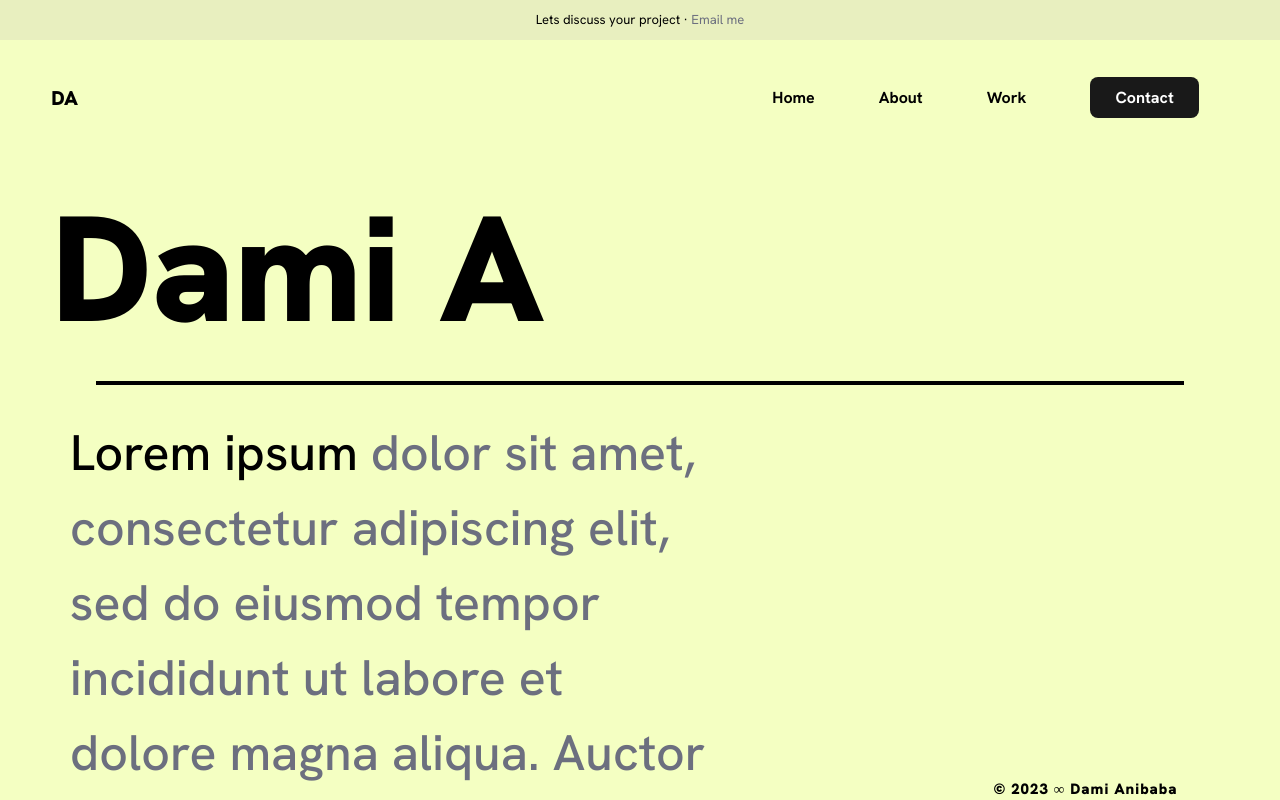
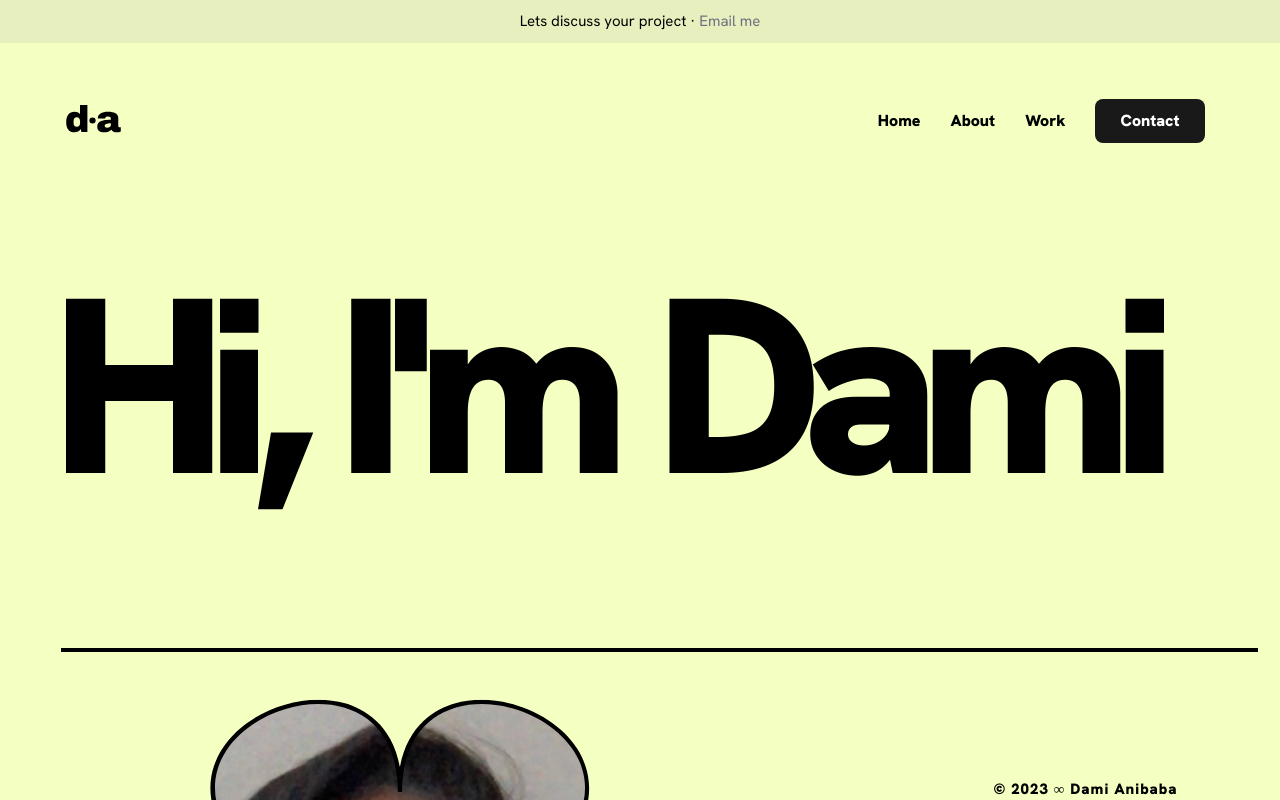
Before and after one commit to dami-ani/Dami-Lola-A-Portfolio, a plain HTML site: page index.html in a window 1280 px wide. Shown: the top 800 px of the page. Drawn offline with Linux system fonts and the light colour scheme.

Commit message:
Updated CSS file

```diff
--- a/assets/css/style.css
+++ b/assets/css/style.css
@@ -64,15 +64,6 @@ h4 {
   font-size: 15px;
 }
 
-nav {
-  font-weight: 700;
-  display: flex;
-  align-items: center;
-  justify-content: space-between;
-  padding-top: 30px;
-  padding-left: 4%;
-  padding-right: 4%;
-}
 
 span {
   color: var(--2nd-text-color);
@@ -95,20 +86,16 @@ a:hover {
   padding-bottom: 10px;
   justify-content: center;
   align-items: center;
-  font-size: 13px;
+  font-size: 15px;
 }
 
-/* contact button */
-.contact {
-  background-color: #191919;
-  padding: 10px 25px;
-  border-radius: 0.5rem;
-  color: var(--3rd-text-color);
-}
+
 
 .heading {
-  font-size: 150px;
+  font-size: 250px;
+  letter-spacing: -20px;
   padding-top: 30px;
+  padding-bottom: 50px;
   padding-left: 4%;
   padding-right: 4%;
   text-align: left;
@@ -120,21 +107,21 @@ a:hover {
   }
 }
 
-.divider-line.inset {
-  right: 5px;
-  bottom: 0;
+.divider-line {
   height: 4px;
   background-color: #000000;
-  margin-right: 96px;
-  margin-left: 96px;
+  margin-right: 22px;
+  margin-left: 61px;
 }
 
 @media screen and (max-width: 991px) {
-  .divider-line.inset {
+  .divider-line {
     margin-right: 64px;
     margin-left: 64px;
   }
 }
+
+
 
 /* footer */
 .copyright {
@@ -160,3 +147,53 @@ a:hover {
   padding-right: 4%;
   width: 50%;
 }
+
+header {
+  background-color: var(--1st-background-color);
+  padding: 10px;
+}
+
+nav {
+  font-weight: 900;
+  display: flex;
+  align-items: center;
+  justify-content: space-between;
+  padding-top: 30px;
+  padding-left: 4%;
+  padding-right: 4%;
+}
+
+.logo {
+  display: flex;
+  align-items: center;
+}
+
+.logo img {
+  width: 65px;
+  height: auto;
+  margin-right: 10px;
+}
+
+ul {
+  list-style: none;
+  display: flex;
+  align-items: center;
+}
+
+ul a {
+  text-decoration: none;
+  color: var(--1st-text-color);
+  margin: 0 15px;
+}
+
+ul a:hover {
+  text-decoration:solid;
+}
+
+.contact {
+  background-color: #191919;
+  padding: 10px 25px;
+  border-radius: 0.5rem;
+  color: var(--3rd-text-color);
+  margin-left: 15px;
+}
--- a/index.html
+++ b/index.html
@@ -19,7 +19,7 @@
 <body>
 <!-- !banner! -->
   <div class="section banner">
-    <div class="container banner w-container">
+    <div class="container banner">
       <a href="mailto:dami.anibaba@hotmail.com?
                 &subject=👋">
         Lets discuss your project<span></span> ·</span>
@@ -29,7 +29,9 @@
     <!-- !nav! -->
     <header>
       <nav>
-        <h1>DA</h1>
+        <h1 class="logo">
+          <img src="./assets/images/icon-logo (60 x 60 px).svg" alt="Logo">
+        </h1>
         <ul>
           <a href="https://dami-ani.github.io/dami-portfolio ">Home</a>
           <a href="#about">About</a>
@@ -40,12 +42,30 @@
     </header>
     <!-- !heading! -->
     <div>
-      <h1 class="heading">Dami A
-      </h1>
+      <h1 class="heading">Hi, I'm Dami</h1>
+      <br>
   </div>
   <!-- !divider! -->
-  <div class="divider-line inset"></div>
+  <div class="divider-line"></div>
 
+
+  <main>
+    <!-- about me -->
+    <section class="section" id="about-me">
+      <div id="icon-about">
+        <div>
+          <img src="./assets/images/profile.png" class="avatar" alt="profile photo" />
+        </div>
+        <div>
+          <h2>About Me</h2>
+        </div>
+      </div>
+      <div id="about-paragraph">
+        <div><p>Hi! I'm Dami, a Front-end developer
+        </p></div>
+
+      </div>
+    </section>
 
 
 
@@ -65,7 +85,7 @@
           aliqua.
           Auctor urna nunc id cursus metus aliquam eleifend mi.</p>
       </div>
-      <img src="./assets/images/placeholder.png">
+      <img src="./assets/images/photo-me.png">
     </section>
     <!-- work -->
     <section class="page-section" id="work">
```
Also changed, not shown: assets/images/icon-logo (60 x 60 px).svg (added), assets/images/placeholder.png (deleted), assets/images/profile.png (added).
